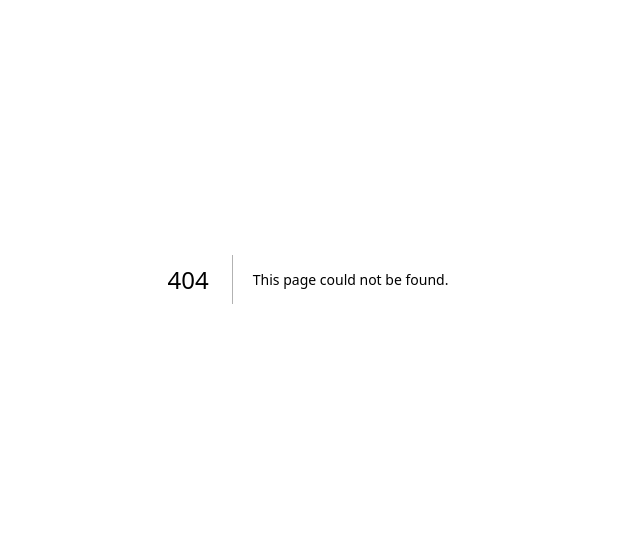
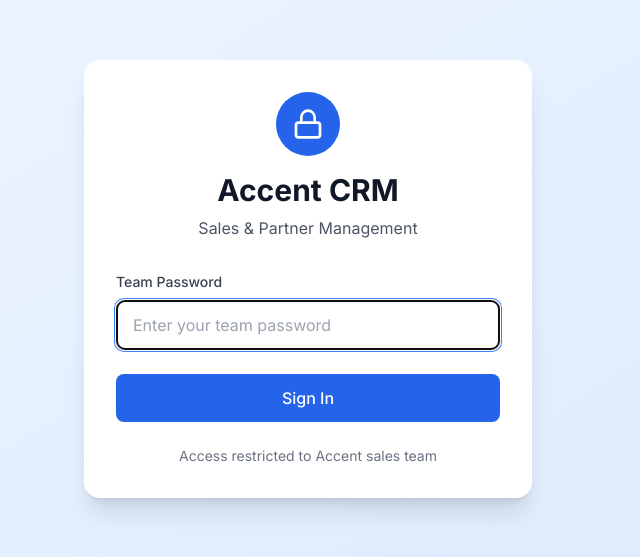
Before and after one commit to romanab06-cell/accent-sales-crm-temp, a Next.js app: page /login in a window 1280 px wide. Before the commit this address had no page. Shown: the part 121-678 px from the top of the page, without its empty margins (332-972 px from the left). Built offline with nearby package versions, Linux system fonts and the light colour scheme.

Commit message:
Add password authentication and logout

```diff
--- /dev/null
+++ b/app/login/page.tsx
@@ -0,0 +1,82 @@
+'use client';
+
+import { useState } from 'react';
+import { useRouter } from 'next/navigation';
+import { Lock } from 'lucide-react';
+
+export default function LoginPage() {
+  const router = useRouter();
+  const [password, setPassword] = useState('');
+  const [error, setError] = useState('');
+  const [loading, setLoading] = useState(false);
+
+  const handleSubmit = async (e: React.FormEvent) => {
+    e.preventDefault();
+    setLoading(true);
+    setError('');
+
+    // Check password (change this to your actual password)
+    const correctPassword = 'AccentSales2025';
+
+    if (password === correctPassword) {
+      // Set authentication cookie/session
+      document.cookie = `accent_auth=true; path=/; max-age=${60 * 60 * 24 * 30}`; // 30 days
+      router.push('/');
+      router.refresh();
+    } else {
+      setError('Incorrect password. Please try again.');
+      setLoading(false);
+    }
+  };
+
+  return (
+    <div className="min-h-screen bg-gradient-to-br from-blue-50 to-blue-100 flex items-center justify-center px-4">
+      <div className="max-w-md w-full">
+        <div className="bg-white rounded-2xl shadow-xl p-8">
+          {/* Logo/Header */}
+          <div className="text-center mb-8">
+            <div className="inline-flex items-center justify-center w-16 h-16 bg-blue-600 rounded-full mb-4">
+              <Lock className="w-8 h-8 text-white" />
+            </div>
+            <h1 className="text-3xl font-bold text-gray-900 mb-2">Accent CRM</h1>
+            <p className="text-gray-600">Sales & Partner Management</p>
+          </div>
+
+          {/* Login Form */}
+          <form onSubmit={handleSubmit} className="space-y-6">
+            <div>
+              <label htmlFor="password" className="block text-sm font-medium text-gray-700 mb-2">
+                Team Password
+              </label>
+              <input
+                id="password"
+                type="password"
+                value={password}
+                onChange={(e) => setPassword(e.target.value)}
+                placeholder="Enter your team password"
+                required
+                className="w-full px-4 py-3 border border-gray-300 rounded-lg focus:ring-2 focus:ring-blue-500 focus:border-transparent"
+                autoFocus
+              />
+              {error && (
+                <p className="mt-2 text-sm text-red-600">{error}</p>
+              )}
+            </div>
+
+            <button
+              type="submit"
+              disabled={loading}
+              className="w-full px-4 py-3 bg-blue-600 text-white font-medium rounded-lg hover:bg-blue-700 disabled:opacity-50 disabled:cursor-not-allowed transition-colors"
+            >
+              {loading ? 'Signing in...' : 'Sign In'}
+            </button>
+          </form>
+
+          <div className="mt-6 text-center text-sm text-gray-500">
+            <p>Access restricted to Accent sales team</p>
+          </div>
+        </div>
+      </div>
+    </div>
+  );
+}
--- a/app/page.tsx
+++ b/app/page.tsx
@@ -79,9 +79,20 @@ export default function Dashboard() {
       Analytics
     </Link>
   </nav>
+  <div className="flex items-center gap-2">
     <Link href="/brands/new" className="px-4 py-2 bg-blue-600 text-white text-sm font-medium rounded-lg hover:bg-blue-700">
       + New Brand
     </Link>
+    <button
+      onClick={() => {
+        document.cookie = 'accent_auth=; path=/; expires=Thu, 01 Jan 1970 00:00:01 GMT;';
+        window.location.href = '/login';
+      }}
+      className="px-4 py-2 text-sm font-medium text-gray-700 border border-gray-300 rounded-lg hover:bg-gray-50"
+    >
+      Logout
+    </button>
+  </div>
 </div>
     </div>
   </div>
```
Also changed, not shown: middleware.ts (added, +35 -0 lines). Lines whose indentation alone changed are shown as unchanged.
